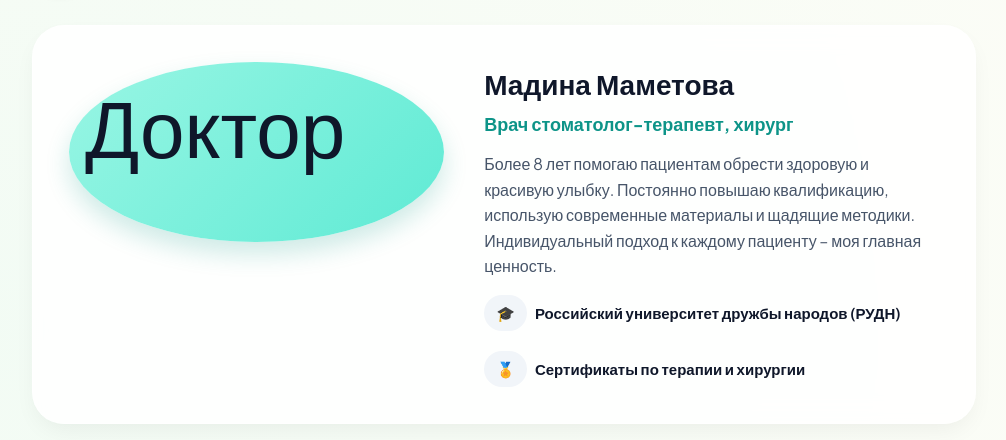
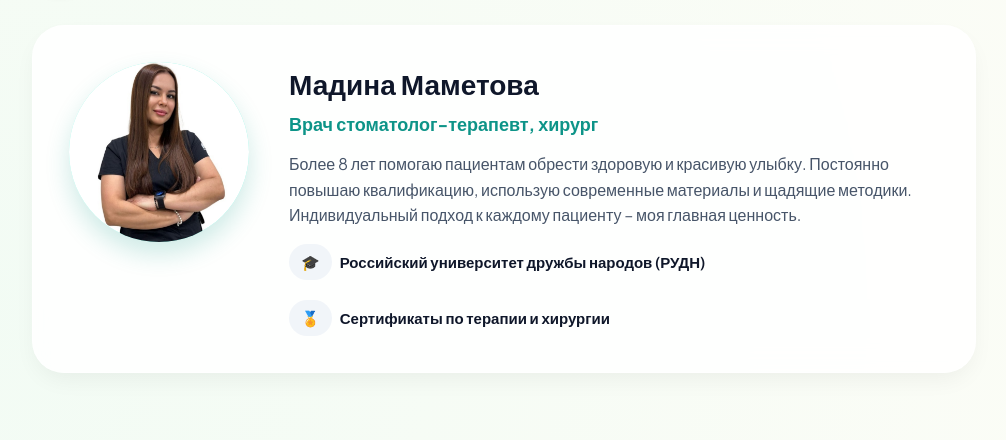
Before and after one commit to aiuzakov/stomatology, a plain HTML site: page index.html in a window 1280 px wide. Shown: the part 604-1044 px from the top of the page, without its empty margins (136-1142 px from the left). Drawn offline with Linux system fonts and the light colour scheme.

Commit message:
Add files via upload

```diff
--- a/index.html
+++ b/index.html
@@ -463,7 +463,7 @@
             <h2 class="section-title"><span>👩‍⚕️</span> О враче</h2>
             <div class="doctor-card">
                 <div class="doctor-photo">
-                    <img src="/doctor.jpg" alt="Доктор Мадина Маметова" style="width:100%; height:100%; object-fit:cover; border-radius:50%;">
+                    <img src="/doctor.jpeg" alt="Доктор Мадина Маметова" style="width:100%; height:100%; object-fit:cover; border-radius:50%;">
                 </div>
                 <div class="doctor-info">
                     <h3>Мадина Маметова</h3>
```
